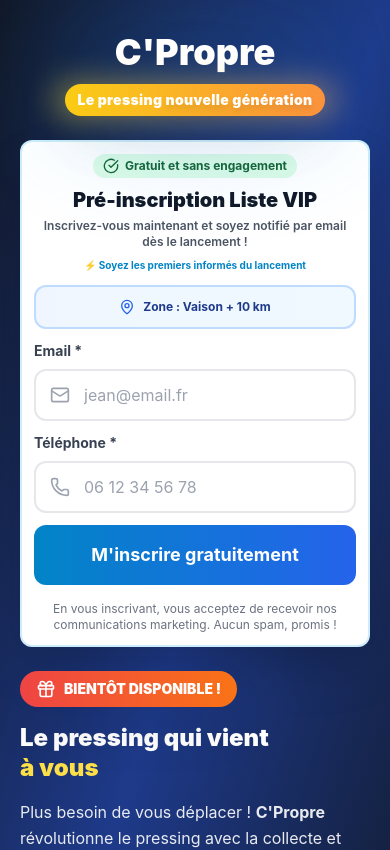
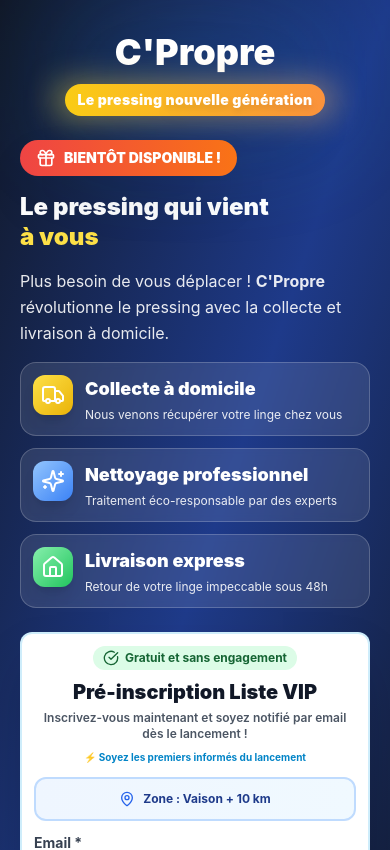
Before and after one commit to zekitml61-maker/cpropre-site, a Next.js app: page /pre-inscription in a window 390 px wide. Shown: the top 850 px of the page. Built offline with nearby package versions, Linux system fonts and the light colour scheme.

Commit message:
Formulaire en bas de page sur mobile

```diff
--- a/app/pre-inscription/page.tsx
+++ b/app/pre-inscription/page.tsx
@@ -143,7 +143,7 @@
         <div className="max-w-6xl w-full px-2 mx-auto">
           <div className="flex flex-col md:grid md:grid-cols-2 gap-6 md:gap-8">
             {/* Partie gauche - Texte marketing AMÉLIORÉ - Optimisé mobile */}
-            <div className="text-white space-y-4 md:space-y-6 order-2 md:order-1">
+            <div className="text-white space-y-4 md:space-y-6 order-1 md:order-1">
               <div className="relative inline-flex items-center gap-2 bg-gradient-to-r from-red-500 to-orange-500 px-4 sm:px-6 py-2 sm:py-3 rounded-full shadow-2xl overflow-hidden">
                 {/* Effet K2000 */}
                 <div className="absolute inset-0 bg-gradient-to-r from-transparent via-white/40 to-transparent animate-[slide_2s_ease-in-out_infinite]" style={{
@@ -199,7 +199,7 @@
             </div>
 
             {/* Partie droite - Formulaire AMÉLIORÉ - Optimisé mobile */}
-            <div className="bg-white rounded-xl md:rounded-3xl shadow-2xl p-3 sm:p-4 md:p-6 lg:p-8 border-2 md:border-4 border-primary-500/20 w-full max-w-full mx-auto order-1 md:order-2">
+            <div className="bg-white rounded-xl md:rounded-3xl shadow-2xl p-3 sm:p-4 md:p-6 lg:p-8 border-2 md:border-4 border-primary-500/20 w-full max-w-full mx-auto order-2 md:order-2">
               <div className="text-center mb-3 md:mb-5">
                 <div className="inline-flex items-center gap-1.5 bg-green-100 text-green-800 px-2.5 py-1 md:px-4 md:py-2 rounded-full mb-2 md:mb-3">
                   <CheckCircle size={16} className="md:w-5 md:h-5" />
```
